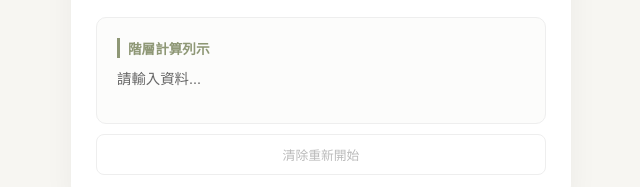
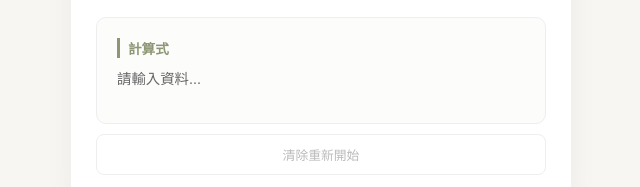
Before and after one commit to graceyiyo-cloud/payment-calculation, a plain HTML site: page index.html in a window 1280 px wide. Shown: the part 652-839 px from the top of the page, 319-959 px from the left. Drawn offline with Linux system fonts and the light colour scheme.

```diff
--- a/index.html
+++ b/index.html
@@ -129,7 +129,7 @@
         </div>
 
         <div class="display-area">
-            <div class="section-title">階層計算列示</div>
+            <div class="section-title">計算式</div>
             <div id="processFormula" class="formula">請輸入資料...</div>
         </div>
 
```
